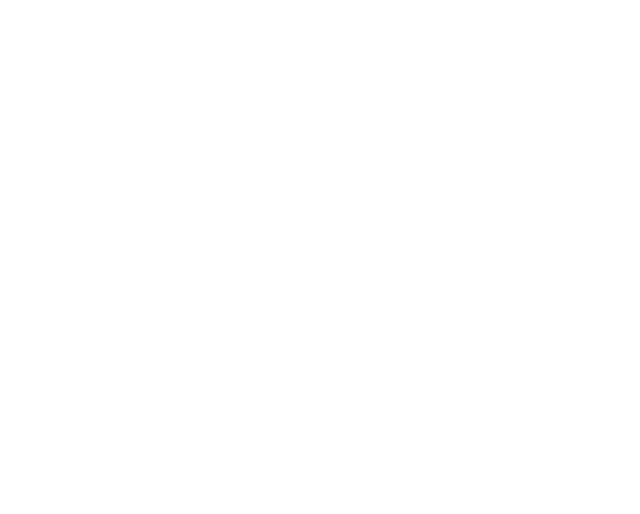
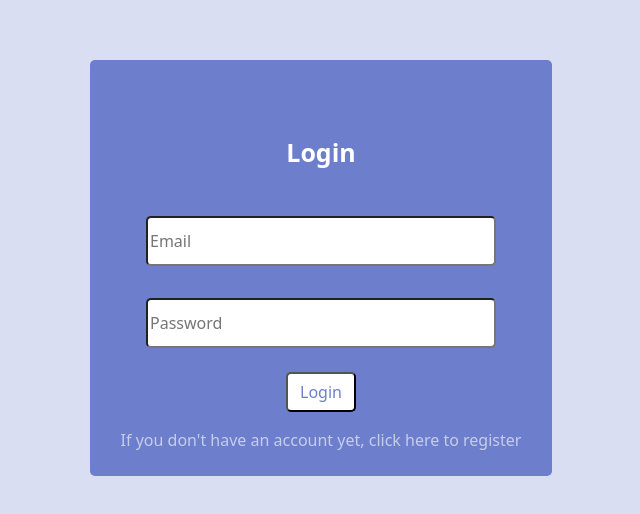
Before and after one commit to elenaag23/LibraList-Frontend, a React (Create React App) app: page /login in a window 1280 px wide. Before the commit this address had no page. Shown: the part 110-624 px from the top of the page, without its empty margins (319-959 px from the left). Built offline with nearby package versions, Linux system fonts and the light colour scheme.

Commit message:
finished login and register

```diff
--- a/package.json
+++ b/package.json
@@ -6,6 +6,7 @@
     "@emotion/react": "^11.11.3",
     "@emotion/styled": "^11.11.0",
     "@fortawesome/fontawesome-svg-core": "^6.5.1",
+    "@mui/icons-material": "^5.15.9",
     "@mui/material": "^5.15.5",
     "@testing-library/jest-dom": "^5.17.0",
     "@testing-library/react": "^13.4.0",
--- a/src/App.js
+++ b/src/App.js
@@ -6,6 +6,8 @@
 import Sidebar from "./Sidebar";
 import Library from "./Library";
 import ToRead from "./ToRead";
+import Login from "./Login";
+import Register from "./Register";
 import { BrowserRouter, Navigate, Routes, Route } from "react-router-dom";
 
 function App() {
@@ -17,6 +19,8 @@
           <Route path="/" element={<Sidebar />} />
           <Route path="/library" element={<Library />} />
           <Route path="/toread" element={<ToRead />} />
+          <Route path="/login" element={<Login />} />
+          <Route path="/register" element={<Register />} />
         </Routes>
       </BrowserRouter>
 
--- a/src/HomePage.css
+++ b/src/HomePage.css
@@ -99,6 +99,14 @@
 #sidebar ul li a:hover {
     color: #7386D5;
     background: #fff;
+}
+
+#sidebar ul li div:hover {
+    color: #7386D5;
+    background: #fff;
+    button{
+        color:#7386D5;
+    }
 }
 
 #sidebar ul li.active>a,
@@ -369,3 +377,101 @@
     padding: 20px;
     width: 850px;
 }
+
+
+.mycontainer{
+    width: 100%;
+}
+
+.mycontent{
+    display: flex;
+    justify-content: center;
+}
+
+.formItem{
+    margin: 32px;
+    transition: border-color .15s ease-in-out, box-shadow .15s ease-in-out;
+}
+
+.inputStyle{
+    width: 350px;
+    height: 50px;
+    border-radius: 5px;
+}
+
+.registerComponent{
+    display: inline-grid;
+    background-color: white;
+    margin-top: 170px;
+    padding: 24px;
+    border-radius: 5px;
+}
+
+.loginComponent {
+    display: inline-grid;
+    background-color: #6d7fcc;
+    margin-top: 170px;
+    padding: 24px;
+    border-radius: 5px;
+}
+
+.registerButton{
+    margin-top: 24px;
+    width: 70px;
+    border-radius: 5px;
+    color: white;
+    background-color: #6d7fcc;
+    height: 40px;
+    font-weight: 500;
+}
+
+.registerButton:hover{
+    background-color: white;
+    color:#6d7fcc;
+}
+
+.loginButton {
+    margin-top: 24px;
+    width: 70px;
+    border-radius: 5px;
+    color: #6d7fcc;
+    background-color: white;
+    height: 40px;
+    font-weight: 500;
+}
+
+.loginButton:hover {
+    background-color: #a1acde;
+    color: white;
+}
+
+.logoutButton{
+    background-color: #7386D5;
+    color: white;
+    border: none;
+    font-size: 20px;
+}
+
+.redirectRegister, .redirectLogin{
+    margin-top: 16px;
+}
+
+.redirectRegister a{
+    text-decoration: none;
+    color: #c6cdeb;
+}
+
+.redirectRegister:hover a {
+    text-decoration: none;
+    color:white;
+}
+
+.redirectLogin a {
+    text-decoration: none;
+    color:#7386D5;
+}
+
+.redirectLogin:hover a {
+    text-decoration: none;
+    color: black;
+}
--- /dev/null
+++ b/src/Login.js
@@ -0,0 +1,77 @@
+import React, { useState, useEffect } from "react";
+import { getAuth, signInWithEmailAndPassword } from "firebase/auth";
+import "./HomePage.css";
+
+function Login() {
+  const [email, setEmail] = useState("");
+  const [password, setPassword] = useState("");
+  const [error, setError] = useState(null);
+
+  const auth = getAuth();
+
+  const handleLogin = async () => {
+    try {
+      const userCredential = await signInWithEmailAndPassword(
+        auth,
+        email,
+        password
+      );
+      console.log("User logged in successfully:", userCredential.user);
+      window.location.href = "/";
+      // Add your logic for successful login (e.g., redirect)
+    } catch (error) {
+      setError(error.message);
+    }
+  };
+
+  return (
+    <div className="mycontainer" style={{ backgroundColor: "#d9def2" }}>
+      <div className="loginComponent">
+        <div
+          className="pageTitle"
+          style={{ marginTop: "50px", color: "white" }}
+        >
+          <span>Login</span>
+        </div>
+
+        <div className="form-group">
+          <div className="formItem">
+            <input
+              type="email"
+              placeholder="Email"
+              value={email}
+              onChange={(e) => setEmail(e.target.value)}
+              className="inputStyle"
+            />
+          </div>
+          <div>
+            <input
+              type="password"
+              placeholder="Password"
+              value={password}
+              onChange={(e) => setPassword(e.target.value)}
+              className="inputStyle"
+            />
+          </div>
+
+          <div>
+            <button onClick={handleLogin} className="loginButton">
+              Login
+            </button>
+            {error && <p>{error}</p>}
+          </div>
+
+          <div className="redirectRegister">
+            <a href="/register">
+              <span>
+                If you don't have an account yet, click here to register
+              </span>
+            </a>
+          </div>
+        </div>
+      </div>
+    </div>
+  );
+}
+
+export default Login;
--- /dev/null
+++ b/src/Register.js
@@ -0,0 +1,77 @@
+// Register.js
+import React, { useState } from "react";
+import { getAuth, createUserWithEmailAndPassword } from "firebase/auth";
+
+function Register() {
+  const [email, setEmail] = useState("");
+  const [password, setPassword] = useState("");
+  const [error, setError] = useState(null);
+
+  const auth = getAuth();
+
+  const handleRegister = async () => {
+    try {
+      const userCredential = await createUserWithEmailAndPassword(
+        auth,
+        email,
+        password
+      );
+      console.log("User registered successfully:", userCredential.user);
+      // Add your logic for successful registration (e.g., redirect)
+      window.location.href = "/login";
+    } catch (error) {
+      setError(error.message);
+    }
+  };
+
+  return (
+    <div className="mycontainer" style={{ backgroundColor: "#b4bce4" }}>
+      <div className="registerComponent">
+        <div className="pageTitle" style={{ marginTop: "50px" }}>
+          <span>Register</span>
+        </div>
+
+        <div className="form-group">
+          <div className="formItem">
+            <input
+              type="email"
+              placeholder="Email"
+              value={email}
+              onChange={(e) => setEmail(e.target.value)}
+              className="inputStyle"
+            />
+          </div>
+          <div>
+            <input
+              type="password"
+              placeholder="Password"
+              value={password}
+              onChange={(e) => setPassword(e.target.value)}
+              className="inputStyle"
+            />
+          </div>
+
+          <div>
+            <button
+              onClick={handleRegister}
+              className="loginButton"
+              style={{ width: "100px" }}
+            >
+              Register
+            </button>
+
+            {error && <p>{error}</p>}
+          </div>
+
+          <div className="redirectLogin">
+            <a href="/login">
+              <span>If you already have an account, click here to sign in</span>
+            </a>
+          </div>
+        </div>
+      </div>
+    </div>
+  );
+}
+
+export default Register;
--- a/src/Sidebar.js
+++ b/src/Sidebar.js
@@ -81,10 +81,19 @@
 import React, { useState, useEffect } from "react";
 import "./App.css"; // Assuming this is your custom CSS file
 import "./HomePage.css"; // Assuming this is another custom CSS file
+import {
+  getAuth,
+  signInWithEmailAndPassword,
+  signOut,
+  onAuthStateChanged,
+} from "firebase/auth";
+import LogoutIcon from "@mui/icons-material/Logout";
 
 function Sidebar() {
   const [isSidebarOpen, setSidebarOpen] = useState(false);
   const [shouldShowTitle, setShouldShowTitle] = useState(true);
+  const auth = getAuth();
+  const [currentUser, setCurrentUser] = useState(null);
 
   const handleCollapse = () => {
     setSidebarOpen(!isSidebarOpen);
@@ -97,6 +106,33 @@
 
     return () => clearTimeout(timeoutId);
   }, [isSidebarOpen]);
+
+  const handleLogout = async () => {
+    try {
+      await signOut(auth);
+      console.log("User logged out successfully");
+      // Redirect to home page after logout or perform other actions as needed
+      window.location.href = "/login"; // Change the window location
+    } catch (error) {
+      console.error("Error logging out:", error);
+    }
+  };
+
+  useEffect(() => {
+    // Listen for authentication state changes
+    const unsubscribe = onAuthStateChanged(auth, (user) => {
+      if (user) {
+        // User is signed in
+        setCurrentUser(user);
+      } else {
+        // No user is signed in
+        setCurrentUser(null);
+      }
+    });
+
+    // Clean up subscription on unmount
+    return () => unsubscribe();
+  }, [auth]);
 
   return (
     <div className="mywrapper">
@@ -116,6 +152,24 @@
 
           <li>
             <a href="/toread">To Read</a>
+          </li>
+
+          <li style={{ marginTop: "620px" }}>
+            <div style={{ height: "46px" }}>
+              <button
+                onClick={handleLogout}
+                style={{
+                  border: "none",
+                  backgroundColor: "inherit",
+                  color: "inherit",
+                  paddingTop: "7px",
+                  fontSize: "18px",
+                }}
+              >
+                <LogoutIcon style={{ marginRight: "5px" }}></LogoutIcon>
+                Logout
+              </button>
+            </div>
           </li>
         </ul>
       </nav>
@@ -138,8 +192,18 @@
               className={`headerTitle ${
                 isSidebarOpen ? "hidden1" : "fade-transition show"
               }`}
+              style={{ width: "1840px" }}
             >
               {shouldShowTitle && <span>LibraList</span>}
+            </div>
+            <div
+              style={{
+                marginTop: "-25px",
+                float: "inline-end",
+                color: "white",
+              }}
+            >
+              {currentUser ? <span>{currentUser.email}</span> : null}
             </div>
           </div>
         </div>
```
Also changed, not shown: 1 other file (tests, documents, lock files or other folders).
